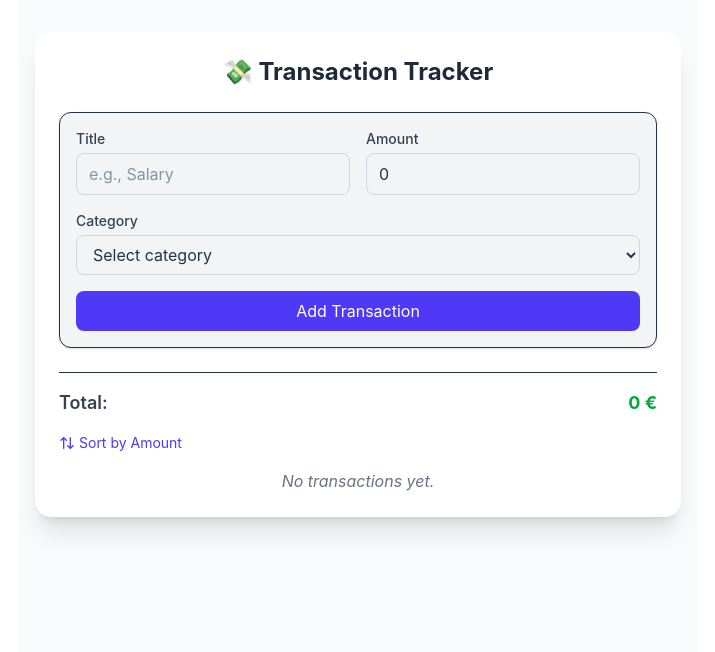
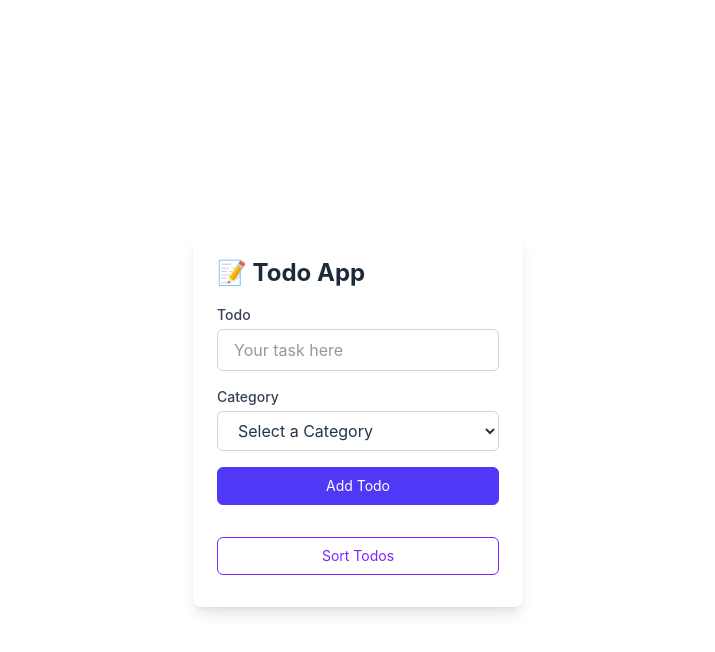
Before and after one commit to alimirhashimli1/practice, a React (Vite) app in the folder frontend/: page / in a window 1280 px wide. Shown: the top 652 px of the page, without its empty margins (282-997 px from the left). Built offline with nearby package versions, Linux system fonts and the light colour scheme.

Commit message:
added redux

```diff
--- a/frontend/src/App.tsx
+++ b/frontend/src/App.tsx
@@ -6,7 +6,7 @@
 /* Users can edit, delete transaction, filter by category or date range, search transactions by title, all data is saved and loaded from local storage
 /* Allow CSV export of transactions */
 
-import TransactionApp from "./components/TransactionApp/TransactionApp"
+import TodoApp from "./components/TodoApp/TodoApp"
 
 /*
   Responsive accessible UI
@@ -25,7 +25,7 @@ function App() {
   return (
     <>
     <div className="min-h-screen flex flex-col items-center justify-center">
-    <TransactionApp/>
+    <TodoApp/>
    </div>
     </>
   )
--- a/frontend/src/components/TodoApp/TodoApp.tsx
+++ b/frontend/src/components/TodoApp/TodoApp.tsx
@@ -1,28 +1,186 @@
-import React from 'react'
-import { Todo } from './types'
-
+import React, { useState } from 'react';
+import { Todo } from './types';
+import { addTodo, deleteTodo, saveTodo, sortTodo, toggleTodoCompleted } from '../../features/todo/todosSlice';
+import { useDispatch, useSelector } from 'react-redux';
+import { RootState } from '../../store';
 
 const TodoApp: React.FC = () => {
+  const [error, setError] = useState<string>('');
+  const [todo, setTodo] = useState<string>('');
+  const [category, setCategory] = useState<string>('');
+  const [editTodoId, setEditTodoId] = useState<string | null>(null);
+  const [editedText, setEditedText] = useState<string>('');
+  const [editedCategory, setEditedCategory] = useState<string>('');
+  const todos = useSelector((state: RootState) => state.todos.todos);
+
+  const dispatch = useDispatch();
+
+  const handleAddTodo = (todo: string, category: string, completed: boolean) => {
+    const newTodo: Todo = {
+      todo,
+      category,
+      completed,
+      id: new Date().toISOString(),
+    };
+    dispatch(addTodo(newTodo));
+  };
+
+  const handleSubmit = (e: React.FormEvent<HTMLFormElement>) => {
+    e.preventDefault();
+    if (!todo || !category) {
+      setError('All fields are required');
+      return;
+    }
+    handleAddTodo(todo, category, false);
+    setCategory('');
+    setTodo('');
+    setError('');
+  };
+
+  const handleEdit = (todoId: string, todoText: string, todoCategory: string) => {
+    setEditedText(todoText);
+    setEditedCategory(todoCategory);
+    setEditTodoId(todoId);
+  }
+
   return (
+    <div className="max-w-xl mx-auto mt-10 p-6 bg-white shadow-lg rounded-lg">
+      <h1 className="text-2xl font-bold mb-4 text-gray-800">📝 Todo App</h1>
+
+      {error && <p className="mb-4 text-sm text-red-600">{error}</p>}
+
+      <form onSubmit={handleSubmit} className="space-y-4">
         <div>
-      <form action="">
+          <label className="block text-sm font-medium text-gray-700 mb-1">Todo</label>
+          <input
+            type="text"
+            value={todo}
+            onChange={(e) => setTodo(e.target.value)}
+            placeholder="Your task here"
+            className="w-full px-4 py-2 border border-gray-300 rounded-md focus:outline-none focus:ring-2 focus:ring-indigo-500"
+          />
+        </div>
+
         <div>
-        <label className="block text-sm font-medium text-gray-700">Todo</label>
-        <input/>
-        </div>
-        <div>
-        <label className="block text-sm font-medium text-gray-700">Category</label>
-        <select>
-          <option value="">Select a Category</option>
+          <label className="block text-sm font-medium text-gray-700 mb-1">Category</label>
+          <select
+            value={category}
+            onChange={(e) => setCategory(e.target.value)}
+            className="w-full px-4 py-2 border border-gray-300 rounded-md focus:outline-none focus:ring-2 focus:ring-indigo-500"
+          >
+            <option disabled value="">Select a Category</option>
             <option value="Learning">Learning</option>
             <option value="Personal">Personal</option>
             <option value="Hobbies">Hobbies</option>
           </select>
         </div>
-        <button>Add</button>
+
+        <button
+          type="submit"
+          className={`px-4 py-2 text-sm rounded-md border transition-colors focus:outline-none focus:ring-2 focus:ring-offset-2 w-full bg-indigo-600 text-white hover:bg-indigo-700 border-indigo-600`}
+        >
+          Add Todo
+        </button>
       </form>
+
+      <ul className="mt-6 space-y-4">
+        {todos.map((todo) => (
+          <li
+            key={todo.id}
+            className={`p-4 border border-gray-200 rounded-md shadow-sm transition-colors ${
+              todo.completed ? 'bg-green-100' : 'bg-gray-50'
+            }`}
+            onClick={() => dispatch(toggleTodoCompleted(todo.id))}
+          >
+            {editTodoId === todo.id ? (
+              <div className="flex flex-col sm:flex-row sm:items-center gap-2">
+                <input
+                  type="text"
+                  value={editedText}
+                  onClick={(e) => e.stopPropagation()}
+                  onChange={(e) => setEditedText(e.target.value)}
+                  className="flex-1 p-2 border rounded-md w-full sm:w-auto"
+                />
+                <select
+                  value={editedCategory}
+                  onClick={(e) => e.stopPropagation()}
+                  onChange={(e) => setEditedCategory(e.target.value)}
+                  className="p-2 border rounded-md w-full sm:w-auto"
+                >
+                  <option disabled value="">Select a Category</option>
+                  <option value="Learning">Learning</option>
+                  <option value="Personal">Personal</option>
+                  <option value="Hobbies">Hobbies</option>
+                </select>
+                <button
+                  onClick={(e) => {
+                    e.stopPropagation();
+                    dispatch(
+                      saveTodo({
+                        id: todo.id,
+                        todo: editedText,
+                        category: editedCategory,
+                        completed: todo.completed,
+                      })
+                    );
+                    setEditTodoId(null);
+                    setEditedText('');
+                    setEditedCategory('');
+                    setError('');
+                  }}
+                  className={`px-4 py-2 text-sm rounded-md border transition-colors focus:outline-none focus:ring-2 focus:ring-offset-2 border-green-600 text-green-600 hover:bg-green-100`}
+                >
+                  Save
+                </button>
               </div>
-  )
-}
+            ) : (
+              <div className="flex flex-col sm:flex-row sm:justify-between sm:items-center gap-2">
+                <div>
+                  <p
+                    className={`font-semibold ${
+                      todo.completed ? 'line-through text-gray-500 opacity-70' : 'text-gray-800'
+                    }`}
+                  >
+                    {todo.todo}
+                  </p>
+                  <p
+                    className={`text-sm ${
+                      todo.completed ? 'line-through text-gray-400 opacity-70' : 'text-gray-500'
+                    }`}
+                  >
+                    {todo.category}
+                  </p>
+                </div>
+                <div className="flex flex-wrap gap-2">
+                  <button
+                    onClick={(e) => {
+                      e.stopPropagation();
+                      handleEdit(todo.id, todo.todo, todo.category);
+                    }}
+                    className={`px-4 py-2 text-sm rounded-md border transition-colors focus:outline-none focus:ring-2 focus:ring-offset-2 border-blue-600 text-blue-600 hover:bg-blue-100`}
+                  >
+                    Edit
+                  </button>
+                  <button
+                    onClick={(e) => {
+                      e.stopPropagation();
+                      dispatch(deleteTodo(todo.id));
+                    }}
+                    className={`px-4 py-2 text-sm rounded-md border transition-colors focus:outline-none focus:ring-2 focus:ring-offset-2 border-red-600 text-red-600 hover:bg-red-100`}
+                  >
+                    Delete
+                  </button>
+                </div>
+              </div>
+            )}
+          </li>
+        ))}
+      </ul>
+      <button  className="px-4 py-2 my-2 w-full text-sm rounded-md border transition-colors focus:outline-none focus:ring-2 focus:ring-offset-2 border-violet-600 text-violet-600 hover:bg-violet-100" onClick={() => dispatch(sortTodo())}>Sort Todos</button>
+    </div>
+  );
+};
 
-export default TodoApp
+
+
+export default TodoApp;
--- a/frontend/src/features/todo/todosSlice.ts
+++ b/frontend/src/features/todo/todosSlice.ts
@@ -0,0 +1,44 @@
+import { createSlice, PayloadAction} from '@reduxjs/toolkit';
+import { Todo } from '../../components/TodoApp/types';
+
+interface TodoState {
+    todos: Todo[];
+    sorted: boolean;
+}
+
+const initialState: TodoState = {
+    todos: [],
+    sorted: false,
+}
+
+const todoSlice = createSlice({
+    name: "todos",
+    initialState,
+    reducers: {
+        addTodo: (state, action: PayloadAction<Todo>) => {
+            state.todos.unshift(action.payload)
+        },
+        deleteTodo: (state, action: PayloadAction<string>) => {
+            state.todos = state.todos.filter(todo => todo.id !== action.payload)
+        },
+
+        saveTodo: (state, action: PayloadAction<Todo>) => {
+            state.todos = state.todos.map(todo => todo.id === action.payload.id ? action.payload : todo)
+        },
+        sortTodo: (state) => {
+            state.todos.sort((a,b) =>
+            state.sorted
+            ? b.todo.localeCompare(a.todo)
+            : a.todo.localeCompare(b.todo)
+            );
+            state.sorted = !state.sorted;
+        },
+        toggleTodoCompleted: (state, action: PayloadAction<string>) => {
+            const todo = state.todos.find(todo => todo.id === action.payload);
+            if(todo) todo.completed = !todo.completed
+        }
+    }
+})
+
+export const {addTodo, sortTodo, toggleTodoCompleted, deleteTodo, saveTodo} = todoSlice.actions;
+export default todoSlice.reducer;
--- a/frontend/src/store.ts
+++ b/frontend/src/store.ts
@@ -1,9 +1,11 @@
 import {configureStore} from '@reduxjs/toolkit';
 import transactionReducer from './features/transactions/transactionsSlice';
+import todoReducer from "./features/todo/todosSlice"
 
 const store = configureStore({
     reducer: {
-        transactions: transactionReducer
+        transactions: transactionReducer,
+        todos: todoReducer
     }
 });
 
```
Also changed, not shown: frontend/src/features/transactions/transactionsSlice.ts (line endings or trailing spaces). Lines whose indentation alone changed are shown as unchanged.
